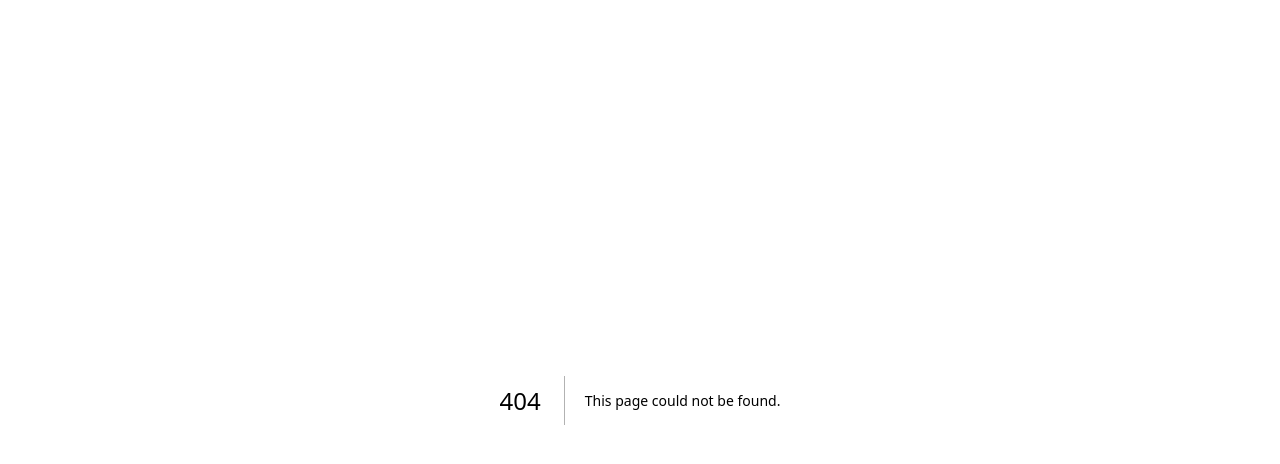
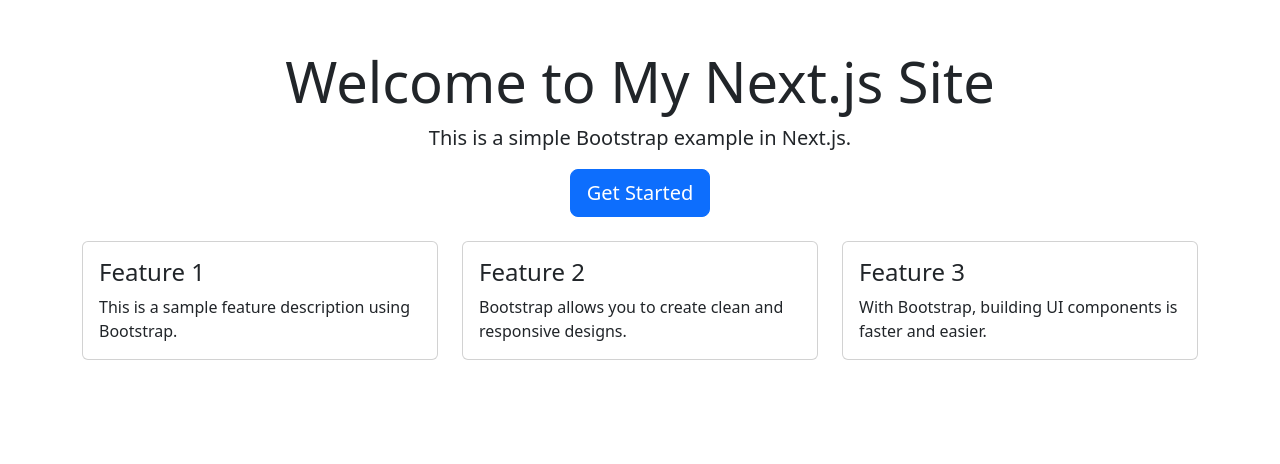
Before and after one commit to wenlianghuang/matt-huang-resume, a Next.js app: page /bootstraptest in a window 1280 px wide. Before the commit this address had no page. Shown: the top 464 px of the page. Built offline with nearby package versions, Linux system fonts and the light colour scheme.

Commit message:
modified file

```diff
--- /dev/null
+++ b/app/bootstraptest/page.tsx
@@ -0,0 +1,48 @@
+import "bootstrap/dist/css/bootstrap.min.css";
+
+export default function Bootstraptest(){
+    return (
+        <div className="container mt-5">
+      <header className="jumbotron my-4 text-center">
+        <h1 className="display-4">Welcome to My Next.js Site</h1>
+        <p className="lead">This is a simple Bootstrap example in Next.js.</p>
+        <a href="#" className="btn btn-primary btn-lg">
+          Get Started
+        </a>
+      </header>
+
+      <div className="row">
+        <div className="col-lg-4">
+          <div className="card h-100">
+            <div className="card-body">
+              <h4 className="card-title">Feature 1</h4>
+              <p className="card-text">
+                This is a sample feature description using Bootstrap.
+              </p>
+            </div>
+          </div>
+        </div>
+        <div className="col-lg-4">
+          <div className="card h-100">
+            <div className="card-body">
+              <h4 className="card-title">Feature 2</h4>
+              <p className="card-text">
+                Bootstrap allows you to create clean and responsive designs.
+              </p>
+            </div>
+          </div>
+        </div>
+        <div className="col-lg-4">
+          <div className="card h-100">
+            <div className="card-body">
+              <h4 className="card-title">Feature 3</h4>
+              <p className="card-text">
+                With Bootstrap, building UI components is faster and easier.
+              </p>
+            </div>
+          </div>
+        </div>
+      </div>
+    </div>
+    );
+}
--- a/package.json
+++ b/package.json
@@ -12,6 +12,7 @@
     "@emotion/react": "^11.14.0",
     "@emotion/styled": "^11.14.0",
     "@mui/material": "^7.0.0",
+    "bootstrap": "^5.3.3",
     "next": "15.2.3",
     "react": "^19.0.0",
     "react-dom": "^19.0.0"
```
Also changed, not shown: 1 other file (tests, documents, lock files or other folders).
